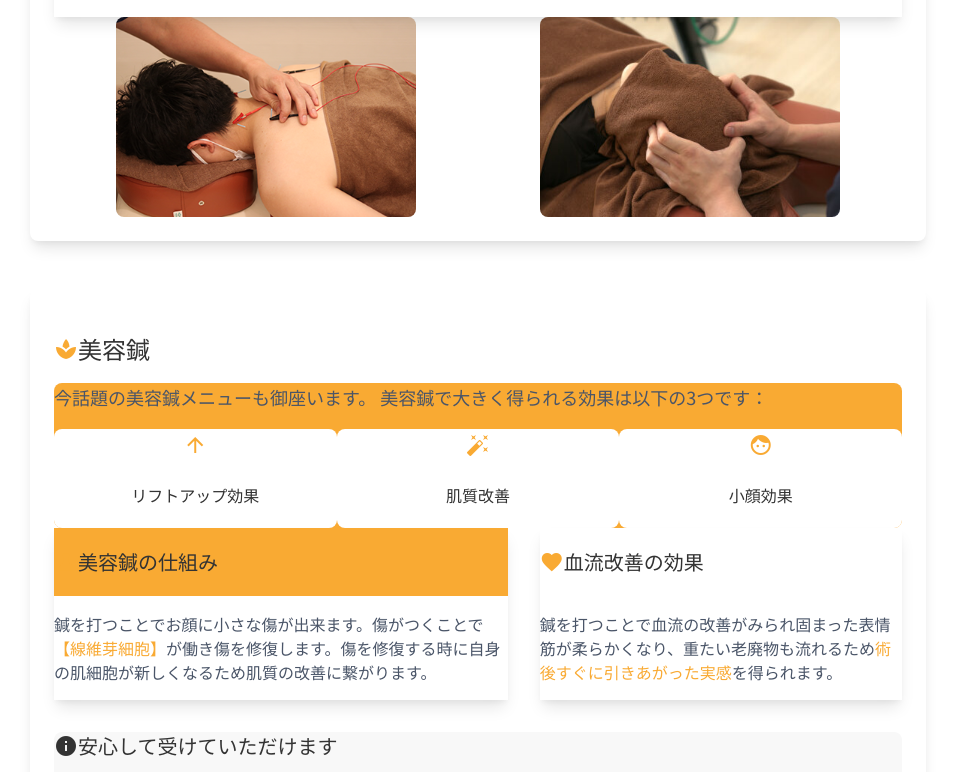
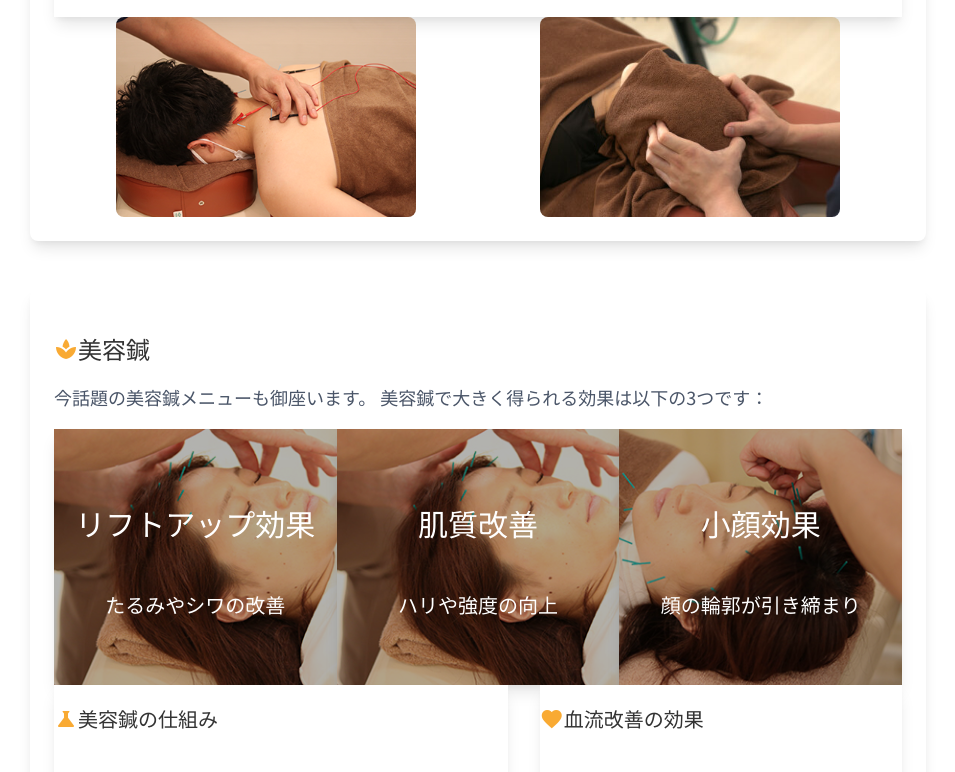
Before and after one commit to ideal-tomy/sunlit, a React (Vite) app: page /acupuncture in a window 1280 px wide. Shown: the part 2007-2779 px from the top of the page, without its empty margins (202-1157 px from the left). Built offline with nearby package versions, Linux system fonts and the light colour scheme.

Commit message:
鍼灸ページ修正02

```diff
--- a/src/pages/Acupuncture.tsx
+++ b/src/pages/Acupuncture.tsx
@@ -26,7 +26,7 @@ const Acupuncture = () => {
 
             <div className="grid grid-cols-1 md:grid-cols-2 gap-8 md:gap-16 mb-8">
               <div className="bg-white rounded-xl shadow-lg overflow-hidden transform transition duration-300 hover:shadow-xl hover:-translate-y-1">
-                <div className="bg-primary bg-opacity-10 p-3 flex items-center">
+                <div className="bg-white p-3 flex items-center">
                   <span className="material-icons text-2xl text-primary mr-2">person</span>
                   <h3 className="text-xl font-bold text-secondary-dark">
                     一人ひとりに合わせたアプローチ
@@ -136,31 +136,40 @@ const Acupuncture = () => {
               </h2>
 
               <div className="mb-6">
-                <div className="bg-primary bg-opacity-5 p-4 rounded-lg mb-6">
+                <div className="bg-white p-4 rounded-lg mb-6 shadow-sm">
                   <p className="text-lg text-gray-700">
                     今話題の美容鍼メニューも御座います。
                     美容鍼で大きく得られる効果は以下の3つです：
                   </p>
 
-                  <div className="grid grid-cols-1 md:grid-cols-3 gap-4 mt-4">
-                    <div className="bg-white p-3 rounded-lg shadow-sm text-center">
-                      <span className="material-icons text-primary text-2xl">arrow_upward</span>
-                      <h4 className="font-bold text-secondary-dark">リフトアップ効果</h4>
+                  <div className="grid grid-cols-1 md:grid-cols-3 gap-6 mt-6">
+                    <div className="relative overflow-hidden rounded-xl shadow-lg transform transition-all duration-300 hover:shadow-xl hover:-translate-y-1 h-64">
+                      <div className="h-full w-full" style={{ backgroundImage: 'url(/images/IMG_0116.jpg)', backgroundSize: 'cover', backgroundPosition: 'center', filter: 'brightness(0.7)' }}></div>
+                      <div className="absolute inset-0 flex flex-col justify-center items-center p-4">
+                        <h3 className="text-3xl font-bold text-white mb-2 drop-shadow-lg">リフトアップ効果</h3>
+                        <p className="text-xl text-white font-medium drop-shadow-md">たるみやシワの改善</p>
+                      </div>
                     </div>
-                    <div className="bg-white p-3 rounded-lg shadow-sm text-center">
-                      <span className="material-icons text-primary text-2xl">auto_fix_high</span>
-                      <h4 className="font-bold text-secondary-dark">肌質改善</h4>
+                    <div className="relative overflow-hidden rounded-xl shadow-lg transform transition-all duration-300 hover:shadow-xl hover:-translate-y-1 h-64">
+                      <div className="h-full w-full" style={{ backgroundImage: 'url(/images/IMG_0116.jpg)', backgroundSize: 'cover', backgroundPosition: 'center', filter: 'brightness(0.7)' }}></div>
+                      <div className="absolute inset-0 flex flex-col justify-center items-center p-4">
+                        <h3 className="text-3xl font-bold text-white mb-2 drop-shadow-lg">肌質改善</h3>
+                        <p className="text-xl text-white font-medium drop-shadow-md">ハリや強度の向上</p>
+                      </div>
                     </div>
-                    <div className="bg-white p-3 rounded-lg shadow-sm text-center">
-                      <span className="material-icons text-primary text-2xl">face</span>
-                      <h4 className="font-bold text-secondary-dark">小顔効果</h4>
+                    <div className="relative overflow-hidden rounded-xl shadow-lg transform transition-all duration-300 hover:shadow-xl hover:-translate-y-1 h-64">
+                      <div className="h-full w-full" style={{ backgroundImage: 'url(/images/IMG_0158.jpg)', backgroundSize: 'cover', backgroundPosition: 'center', filter: 'brightness(0.7)' }}></div>
+                      <div className="absolute inset-0 flex flex-col justify-center items-center p-4">
+                        <h3 className="text-3xl font-bold text-white mb-2 drop-shadow-lg">小顔効果</h3>
+                        <p className="text-xl text-white font-medium drop-shadow-md">顔の輪郭が引き締まり</p>
+                      </div>
                     </div>
                   </div>
                 </div>
 
                 <div className="flex flex-col md:flex-row gap-8 md:gap-16 mb-8">
                   <div className="flex-1 bg-white rounded-xl shadow-lg overflow-hidden transform transition duration-300 hover:shadow-xl hover:-translate-y-1">
-                    <div className="bg-primary bg-opacity-10 p-3 flex items-center">
+                    <div className="bg-white p-3 flex items-center">
                       <span className="material-icons text-2xl text-primary mr-2">science</span>
                       <h3 className="text-xl font-bold text-secondary-dark">
                         美容鍼の仕組み
```
